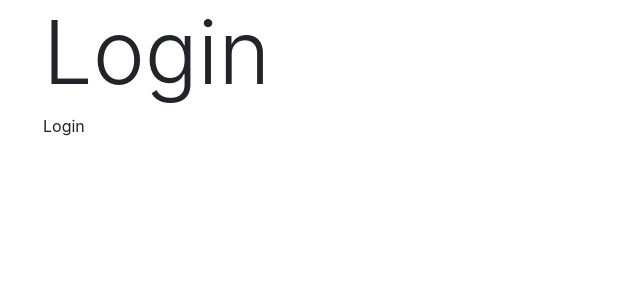
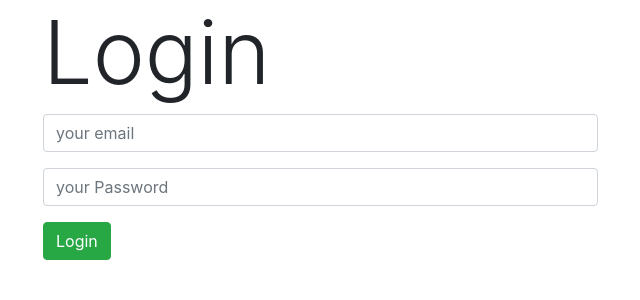
Before and after one commit to MariusCodeAcademy/cra-auth-intro-type1, a React (Create React App) app: page /login in a window 1280 px wide. Shown: the top 300 px of the page, without its empty margins (42-682 px from the left). Built offline with nearby package versions, Linux system fonts and the light colour scheme.

Commit message:
login details saved to localstorage

```diff
--- a/src/App.js
+++ b/src/App.js
@@ -1,10 +1,12 @@
 import './App.css';
-import { Switch, Route } from 'react-router-dom';
+import { Switch, Route, Link } from 'react-router-dom';
 import RegisterPage from './pages/RegisterPage';
 import LoginPage from './pages/LoginPage';
 import HomePage from './pages/HomePage';
+import ProfilePage from './pages/ProfilePage';
 
 function App() {
+  const currentUser = localStorage.getItem('userEmail');
   return (
     <div className='container'>
       <Switch>
@@ -13,6 +15,16 @@ function App() {
         </Route>
         <Route path='/login'>
           <LoginPage />
+        </Route>
+        <Route path='/profile'>
+          {currentUser ? (
+            <ProfilePage />
+          ) : (
+            <>
+              <h2>Please register or login to see this page</h2>
+              <Link to='/'>Home page</Link>
+            </>
+          )}
         </Route>
         <Route path='/'>
           <HomePage />
--- a/src/components/LoginForm.js
+++ b/src/components/LoginForm.js
@@ -1,5 +1,43 @@
+import MyInput from './UI/MyInput';
+import { useState } from 'react';
+import { login } from '../utils/Fetch';
+
 function LoginForm() {
-  return <form>Login</form>;
+  const [email, setEmail] = useState('');
+  const [password, setPassword] = useState('');
+
+  const handleLogin = async (e) => {
+    e.preventDefault();
+    // validate
+    console.log('Login');
+    const loginRezult = await login(email, password);
+    console.log('loginRezult', loginRezult);
+    if (loginRezult.msg && loginRezult.msg === 'success') {
+      const { email, token } = loginRezult.data;
+      // TODO: make it work with context.api
+      localStorage.setItem('userEmail', email);
+      localStorage.setItem('userToken', token);
+      // TODO: redirect to home page
+    }
+  };
+
+  return (
+    <form onSubmit={handleLogin} className='w-50'>
+      <MyInput
+        value={email}
+        setValue={setEmail}
+        type='text'
+        placeholder='your email'
+      />
+      <MyInput
+        value={password}
+        setValue={setPassword}
+        type='password'
+        placeholder='your Password'
+      />
+      <button className='btn btn-success'>Login</button>
+    </form>
+  );
 }
 
 export default LoginForm;
--- a/src/pages/HomePage.js
+++ b/src/pages/HomePage.js
@@ -1,6 +1,7 @@
 import { Link } from 'react-router-dom';
 
 function HomePage() {
+  const currentUser = localStorage.getItem('userEmail');
   return (
     <main>
       <h1 className='display-1'>Welcome to our Website</h1>
@@ -10,6 +11,12 @@ function HomePage() {
       <Link to='/login'>
         <button className='btn btn-outline-info'>Login here</button>
       </Link>
+      {/* only show when logged in */}
+      {currentUser && (
+        <Link to='/profile'>
+          <button className='btn btn-outline-info'>Your page</button>
+        </Link>
+      )}
     </main>
   );
 }
--- /dev/null
+++ b/src/pages/ProfilePage.js
@@ -0,0 +1,9 @@
+function ProfilePage() {
+  return (
+    <main>
+      <h1>profile</h1>
+    </main>
+  );
+}
+
+export default ProfilePage;
--- /dev/null
+++ b/src/utils/Fetch.js
@@ -0,0 +1,17 @@
+const backUrl = 'http://localhost:5000';
+
+export async function login(email, password) {
+  const resp = await fetch(`${backUrl}/users/login`, {
+    method: 'POST',
+    headers: {
+      'Content-Type': 'application/json',
+    },
+    body: JSON.stringify({
+      email,
+      password,
+    }),
+  });
+  const data = await resp.json();
+  console.log(data);
+  return data;
+}
```
